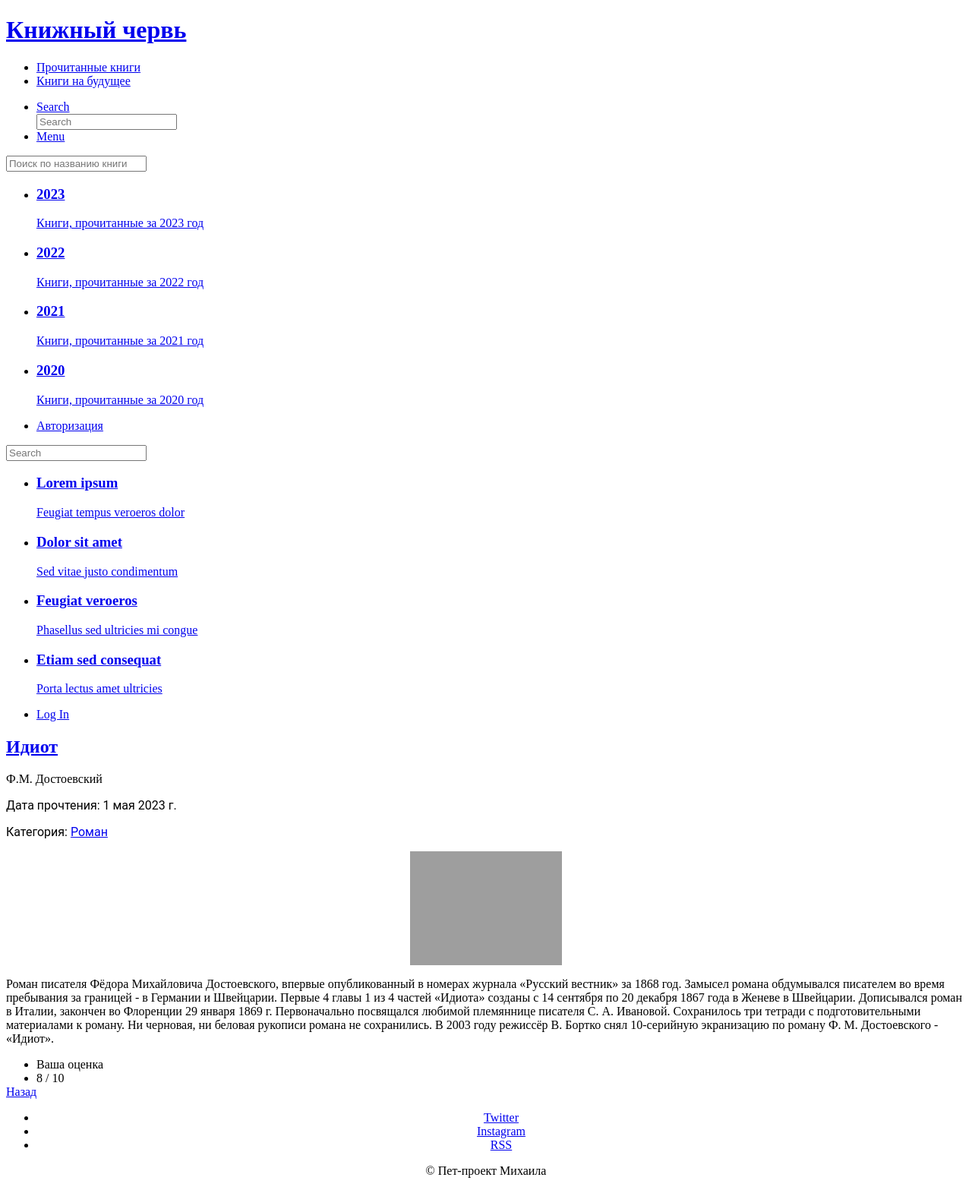
After one commit to MihailTarbeev/BookApp, a Django app: a page that uses mysite/templates/base.html in a window 1280 px wide. The commit adds this page. Shown: the whole page at 76% size. Run offline with Django 4.2, Linux system fonts and the light colour scheme; data comes from the database, SQL or seed files in the repository; some libraries are stand-ins or nearby versions; grey boxes are pictures that could not be loaded.

Commit message:
Add single book`s page

```diff
--- a/mysite/BookApp/models.py
+++ b/mysite/BookApp/models.py
@@ -1,6 +1,5 @@
 from django.contrib.auth.models import User
 from django.db import models
-from django.db.models import Max
 from django.urls import reverse
 from django.utils.datetime_safe import date
 from django.core.validators import MaxValueValidator, MinValueValidator
@@ -13,7 +12,7 @@ def get_max_year():
 class ReadBooks(models.Model):
     title = models.CharField(max_length=50, verbose_name='Название')
     slug = models.SlugField(max_length=50, verbose_name='Url', unique=True)
-    author = models.CharField(max_length=50, verbose_name='Автор')
+    author = models.ForeignKey('Author', verbose_name='Автор', on_delete=models.PROTECT)
     category = models.ForeignKey('Category', verbose_name='Категория', on_delete=models.PROTECT)
     date_of_reading = models.DateField(default=date.today, verbose_name='Дата прочтения')
     feedback = models.TextField(verbose_name='Отзыв', blank=True)
@@ -32,6 +31,9 @@ class ReadBooks(models.Model):
         verbose_name = 'Прочитанная книга'
         verbose_name_plural = 'Прочитанные книги'
 
+    def get_absolute_url(self):
+        return reverse('book', kwargs={'slug': self.slug})
+
 
 class Category(models.Model):
     title = models.CharField(max_length=50, verbose_name='Название')
@@ -49,21 +51,22 @@ class Category(models.Model):
         return reverse('category', kwargs={'slug': self.slug})
 
 
-class Year(models.Model):
-    title = models.CharField(max_length=4, verbose_name='Год')
+class Author(models.Model):
+    title = models.CharField(max_length=50, verbose_name='Название')
+    slug = models.SlugField(max_length=50, verbose_name='Url', unique=True)
 
     def __str__(self):
         return self.title
 
     class Meta:
-        verbose_name = 'Год'
-        verbose_name_plural = 'Года'
+        verbose_name = 'Автор'
+        verbose_name_plural = 'Авторы'
 
 
 class UnreadBooks(models.Model):
     title = models.CharField(max_length=50, verbose_name='Название')
     slug = models.SlugField(max_length=50, verbose_name='Url', unique=True)
-    author = models.CharField(max_length=50, verbose_name='Автор')
+    author = models.ForeignKey('Author', verbose_name='Автор', on_delete=models.PROTECT)
     category = models.ForeignKey('Category', verbose_name='Категория', on_delete=models.PROTECT)
     user = models.ForeignKey(User, on_delete=models.PROTECT, verbose_name='Пользователь', default=User)
     photo = models.ImageField(upload_to='photos/%Y/%m/%d/', verbose_name='Фотография', blank=True)
--- /dev/null
+++ b/mysite/BookApp/templates/BookApp/single.html
@@ -0,0 +1,108 @@
+{% extends 'base.html' %}
+{% load static %}
+
+{% block title %}
+{{ book.title }}
+{% endblock %}
+{% block content %}
+
+<!-- Menu -->
+<section id="menu">
+
+    <!-- Search -->
+    <section>
+        <form class="search" method="get" action="#">
+            <input type="text" name="query" placeholder="Search"/>
+        </form>
+    </section>
+
+    <!-- Links -->
+    <section>
+        <ul class="links">
+            <li>
+                <a href="#">
+                    <h3>Lorem ipsum</h3>
+                    <p>Feugiat tempus veroeros dolor</p>
+                </a>
+            </li>
+            <li>
+                <a href="#">
+                    <h3>Dolor sit amet</h3>
+                    <p>Sed vitae justo condimentum</p>
+                </a>
+            </li>
+            <li>
+                <a href="#">
+                    <h3>Feugiat veroeros</h3>
+                    <p>Phasellus sed ultricies mi congue</p>
+                </a>
+            </li>
+            <li>
+                <a href="#">
+                    <h3>Etiam sed consequat</h3>
+                    <p>Porta lectus amet ultricies</p>
+                </a>
+            </li>
+        </ul>
+    </section>
+
+    <!-- Actions -->
+    <section>
+        <ul class="actions vertical">
+            <li><a href="#" class="button big fit">Log In</a></li>
+        </ul>
+    </section>
+
+</section>
+
+<!-- Main -->
+<div id="main">
+
+
+    <article class="post" style="margin-bottom: 0;">
+        <header>
+            <div class="title">
+                <h2><a href="#">{{ book.title }}</a></h2>
+                <p style="text-transform: none">{{ book.author }}</p>
+                <p style="font-family: Roboto, sans-serif; text-transform: none">
+                    Дата прочтения: {{ book.date_of_reading }}</p>
+                <p style="font-family: Roboto, sans-serif; text-transform: none">Категория:
+                    <a href="{{ book.category.get_absolute_url }}" style="border-bottom: none;">{{ book.category }}</a></p>
+            </div>
+            <div class="meta" style="display:flex; justify-content: center; align-content: center;">
+                {% if book.photo %}
+                <img src="{{ book.photo.url }}" width="200" alt="{{ book.title }}">
+                {% else %}
+                <img src="{% static 'BookApp/images/book.jpg' %}" width="200" alt="{{ book.title }}">
+                {% endif %}
+            </div>
+        </header>
+        <p>{{ book.feedback }}</p>
+        <footer>
+            <ul class="stats" style="margin-bottom: 0;">
+                <li>Ваша оценка</li>
+                <li>{{ book.estimation }} / 10</li>
+            </ul>
+        </footer>
+    </article>
+    <a href="javascript:history.back()" class="button" style="margin-top: 30px;">Назад</a>
+</div>
+
+
+{% endblock %}
+{% block sidebar %}
+{% endblock %}
+
+{% block footer %}
+
+<section id="footer" style="text-align: center;">
+    <ul class="icons">
+        <li><a href="https://vk.com/mixbeev1000" class="fa-vk"><span class="label">Twitter</span></a></li>
+        <li><a href="https://www.instagram.com/mihajlo_turb/" class="fa-instagram"><span class="label">Instagram</span></a>
+        </li>
+        <li><a href="https://github.com/MihailTarbeev" class="fa-github"><span class="label">RSS</span></a></li>
+    </ul>
+    <p class="copyright">&copy; Пет-проект Михаила</p>
+</section>
+
+{% endblock %}
--- a/mysite/BookApp/urls.py
+++ b/mysite/BookApp/urls.py
@@ -1,9 +1,10 @@
 from django.contrib import admin
 from django.urls import path
-from .views import Index, BooksByCategory
+from .views import Index, BooksByCategory, SingleBook
 
 
 urlpatterns = [
     path('', Index.as_view(), name='index'),
-    path('category/<str:slug>/', BooksByCategory.as_view(), name='category')
+    path('category/<str:slug>/', BooksByCategory.as_view(), name='category'),
+    path('book/<str:slug>/', SingleBook.as_view(), name='book'),
 ]
--- a/mysite/BookApp/views.py
+++ b/mysite/BookApp/views.py
@@ -1,4 +1,4 @@
-from django.shortcuts import render
+from django.views.generic import DetailView
 from django.views.generic.list import ListView
 from .models import ReadBooks, Category
 
@@ -7,7 +7,7 @@ class Index(ListView):
     model = ReadBooks
     template_name = 'BookApp/index.html'
     context_object_name = 'books'
-    paginate_by = 1
+    paginate_by = 5
 
     def get_context_data(self, **kwargs):
         context = super().get_context_data(**kwargs)
@@ -21,7 +21,7 @@ class BooksByCategory(ListView):
     template_name = 'BookApp/category.html'
     context_object_name = 'books'
     allow_empty = False
-    paginate_by = 4
+    paginate_by = 5
 
     def get_queryset(self):
         return ReadBooks.objects.filter(category__slug=self.kwargs['slug'])
@@ -33,17 +33,30 @@ class BooksByCategory(ListView):
         context['cnt'] = ReadBooks.objects.filter(category__slug=self.kwargs['slug']).count()
         return context
 
-# class PostsByCategory(ListView):
-#     template_name = 'blog/index.html'
-#     context_object_name = 'posts'
-#     paginate_by = 4
-#     # При запросе пустой категории выдаст ошибку
+
+class SingleBook(DetailView):
+    model = ReadBooks
+    template_name = 'BookApp/single.html'
+    context_object_name = 'book'
+
+    def get_context_data(self, **kwargs):
+        context = super().get_context_data(**kwargs)
+        return context
+
+
+# class BooksByAuthor(ListView):
+#     model = ReadBooks
+#     template_name = 'BookApp/category.html'
+#     context_object_name = 'books'
 #     allow_empty = False
+#     paginate_by = 5
 #
 #     def get_queryset(self):
-#         return Post.objects.filter(category__slug=self.kwargs['slug'])
+#         return ReadBooks.objects.filter(category__slug=self.kwargs['slug'])
 #
-#     def get_context_data(self, *, object_list=None, **kwargs):
+#     def get_context_data(self, **kwargs):
 #         context = super().get_context_data(**kwargs)
 #         context['title'] = Category.objects.get(slug=self.kwargs['slug'])
+#         context['cnt_all'] = ReadBooks.objects.count()
+#         context['cnt'] = ReadBooks.objects.filter(category__slug=self.kwargs['slug']).count()
 #         return context
--- a/mysite/templates/base.html
+++ b/mysite/templates/base.html
@@ -18,22 +18,30 @@
 <!-- Wrapper -->
 <div id="wrapper">
 
+    {% block header %}
     {% include 'inc/_header.html' %}
+    {% endblock %}
 
+    {% block menu %}
+    {% include 'inc/_menu.html' %}
+    {% endblock %}
 
     {% block content %}
     {% endblock %}
 
+    {% block sidebar %}
     {% include 'inc/_sidebar.html' %}
+    {% endblock %}
+</div>
+    {% block footer %}
+    {% endblock %}
 
-</div>
 
-<!-- Scripts -->
 <script src="{% static 'BookApp/assets/js/jquery.min.js' %}"></script>
 <script src="{% static 'BookApp/assets/js/skel.min.js' %}"></script>
 <script src="{% static 'BookApp/assets/js/util.js' %}"></script>
-<!--[if lte IE 8]>
-<script src="{% static 'BookApp/assets/js/ie/respond.min.js' %}"></script><![endif]-->
+
+<script src="{% static 'BookApp/assets/js/ie/respond.min.js' %}"></script>
 <script src="{% static 'BookApp/assets/js/main.js' %}"></script>
 
 </body>
--- /dev/null
+++ b/mysite/templates/inc/_menu.html
@@ -0,0 +1,47 @@
+<section id="menu">
+
+    <!-- Search -->
+    <section>
+        <form class="search" method="get" action="#">
+            <input type="text" name="query" placeholder="Поиск по названию книги"/>
+        </form>
+    </section>
+
+    <!-- Links -->
+    <section>
+        <ul class="links">
+            <li>
+                <a href="#">
+                    <h3>2023</h3>
+                    <p>Книги, прочитанные за 2023 год</p>
+                </a>
+            </li>
+            <li>
+                <a href="#">
+                    <h3>2022</h3>
+                    <p>Книги, прочитанные за 2022 год</p>
+                </a>
+            </li>
+            <li>
+                <a href="#">
+                    <h3>2021</h3>
+                    <p>Книги, прочитанные за 2021 год</p>
+                </a>
+            </li>
+            <li>
+                <a href="#">
+                    <h3>2020</h3>
+                    <p>Книги, прочитанные за 2020 год</p>
+                </a>
+            </li>
+        </ul>
+    </section>
+
+    <!-- Actions -->
+    <section>
+        <ul class="actions vertical">
+            <li><a href="#" class="button big fit">Авторизация</a></li>
+        </ul>
+    </section>
+
+</section>
```
Also changed, not shown: mysite/BookApp/admin.py (+13 -2 lines), mysite/BookApp/templates/BookApp/category.html (+3 -50 lines), mysite/BookApp/templates/BookApp/index.html (+6 -54 lines), mysite/BookApp/templates/BookApp/menu_tpl.html (+13 -1 lines), mysite/templates/inc/_sidebar.html (+4 -13 lines), mysite/db.sqlite3, 1 other file.
